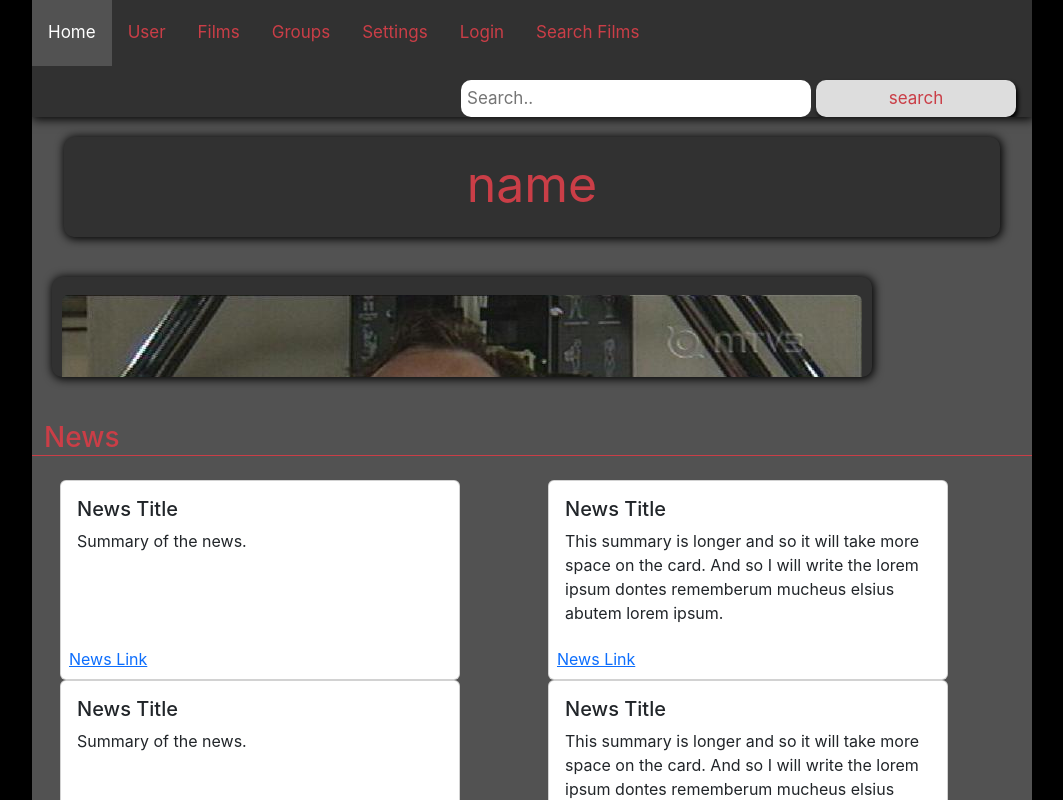
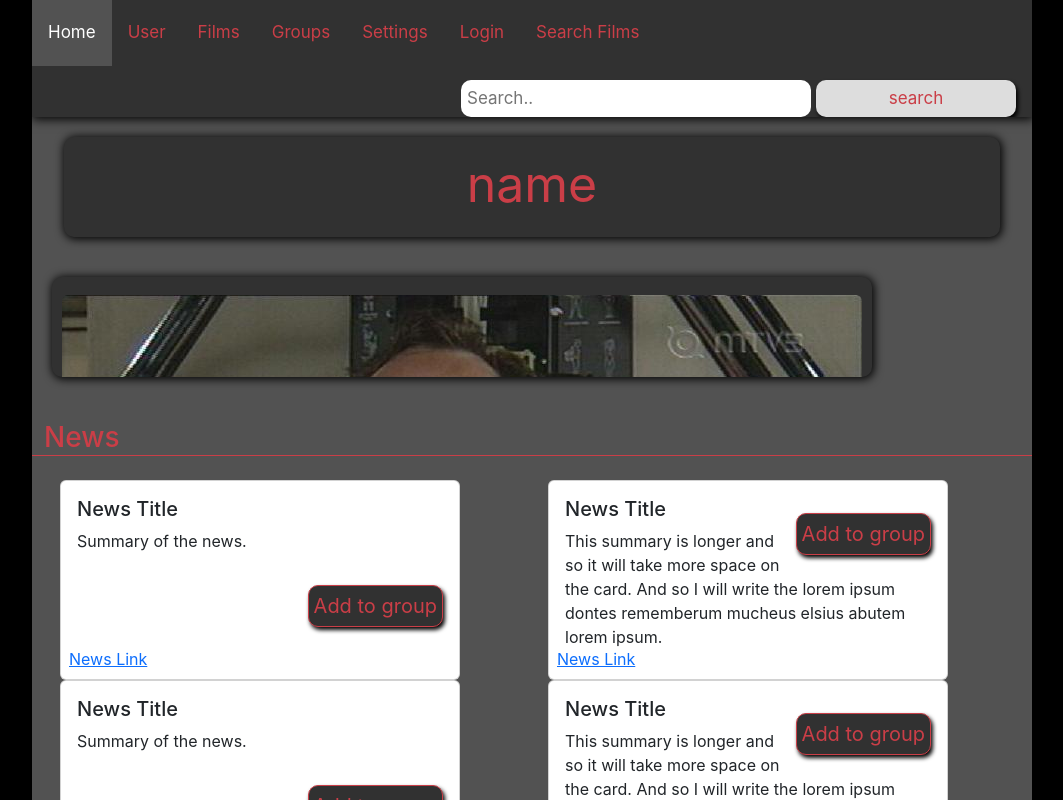
Before and after one commit to TVT22-23/WebbikehitysProjekti, a React (Create React App) app in the folder react/: page /group in a window 1280 px wide. Shown: the top 800 px of the page, without its empty margins (108-1171 px from the left). Built offline with nearby package versions, Linux system fonts and the light colour scheme.

Commit message:
added save to group button to news

```diff
--- a/react/src/App.css
+++ b/react/src/App.css
@@ -387,3 +387,28 @@ textarea {
   transform: translateY(0);
 
 }
+
+.addToGroup{
+  color: #ffffff;
+  margin: 10px;
+  width: 100px;
+  float: right;
+  border-radius: 10px;
+  border-color: #CA3E47;
+  background-color: #525252;
+  border-style: solid;
+}
+
+.groupAdd{
+  color: #CA3E47;
+  text-align: center;
+  font-size: 20px;
+  width: auto;
+  height: auto;
+  padding: 5px;
+  float: right;
+  border-radius: 10px;
+  border-color: #CA3E47;
+  background-color:#313131;
+  border-style: solid;
+}
--- /dev/null
+++ b/react/src/components/AddToGroup-modal.js
@@ -0,0 +1,31 @@
+import { Col, Container, Modal, Row } from "react-bootstrap";
+
+function ModalToGroup({ show, handleClose }) {
+
+        return (
+            //a modal view of the review when button is clicked
+            <Modal size="lg" className="reviewModal"
+            aria-labelledby="contained-modal-title-vcenter"
+            centered show={show} onHide={handleClose}>
+                <Modal.Header closeButton>
+                    <Modal.Title id="contained-modal-title-vcenter">
+                        Valitse ryhmä
+                    </Modal.Title>
+                </Modal.Header>
+                <Modal.Body>
+                    <Container>
+                        <Row>
+                            <button class="addToGroup" onClick={alert}>ryhmä mihinkä kuulun</button>
+                            <button class="addToGroup">tääl sama</button>
+                            <button class="addToGroup">ja tääl</button>
+                        </Row>
+                    </Container>
+                </Modal.Body>
+                <Modal.Footer>
+                    <button className="button" onClick={handleClose}>Close</button>
+                </Modal.Footer>
+            </Modal>
+        );
+    }
+
+    export default ModalToGroup;
--- a/react/src/components/Home.js
+++ b/react/src/components/Home.js
@@ -1,7 +1,8 @@
-import { Card, Col, Container, Row } from "react-bootstrap";
+import { Card, CardText, Col, Container, Row } from "react-bootstrap";
 import { MovieGrid } from "./User";
 import movie_poster from "../testikuvia/movie_poster.jpg"
 import ModalReview from "./Review-modal";
+import ModalToGroup from "./AddToGroup-modal";
 import { useState } from "react";
 
 
@@ -115,6 +116,20 @@ function ReviewGrid() {
 }
 
 function NewsGrid() {
+  const [showModal, setShowModal] = useState(false);
+  const [reviewID, setReviewID] = useState(null);
+
+
+  const handleShow = (id) => {
+    setShowModal(true);
+    setReviewID(id);
+  };
+
+  const handleClose = () => {
+    setShowModal(false);
+    setReviewID(null);
+  };
+
   return (
     <Row style={{ alignItems: 'stretch' }}>
       <Col>
@@ -125,17 +140,21 @@ function NewsGrid() {
               Summary of the news.
             </Card.Text>
             <Card.Link href="#" className="position-absolute bottom-0 start-0 m-2 ">News Link</Card.Link>
-          </Card.Body>
+                      <button class="groupAdd" style={{padding:'5px', width:'fit-content'}} onClick={() => handleShow(1)}>Add to group</button>
+              <ModalToGroup id={reviewID} show={showModal} handleClose={handleClose} />
+              </Card.Body>
         </Card>
       </Col>
       <Col>
         <Card className="ms-3 pos" style={{ width: '400px', height: '200px' }}>
-          <Card.Body>
+          <Card.Body>              <button class="groupAdd" onClick={() => handleShow(1)}>Add to group</button>
+              <ModalToGroup id={reviewID} show={showModal} handleClose={handleClose} />
             <Card.Title>News Title</Card.Title>
             <Card.Text>
               This summary is longer and so it will take more space on the card. And so I will write the lorem ipsum dontes rememberum mucheus elsius abutem lorem ipsum.
             </Card.Text>
             <Card.Link href="#" className="position-absolute bottom-0 start-0 m-2">News Link</Card.Link>
+
           </Card.Body>
         </Card>
       </Col>
```
